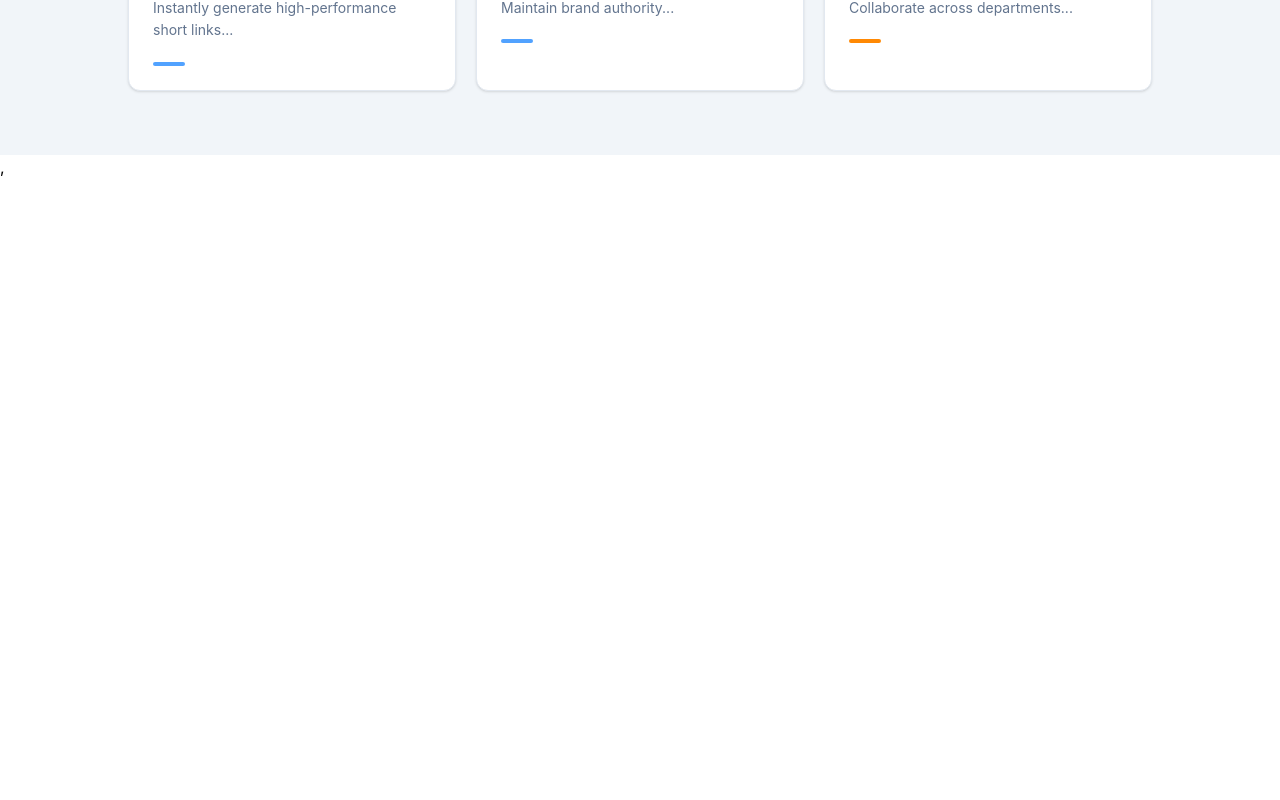
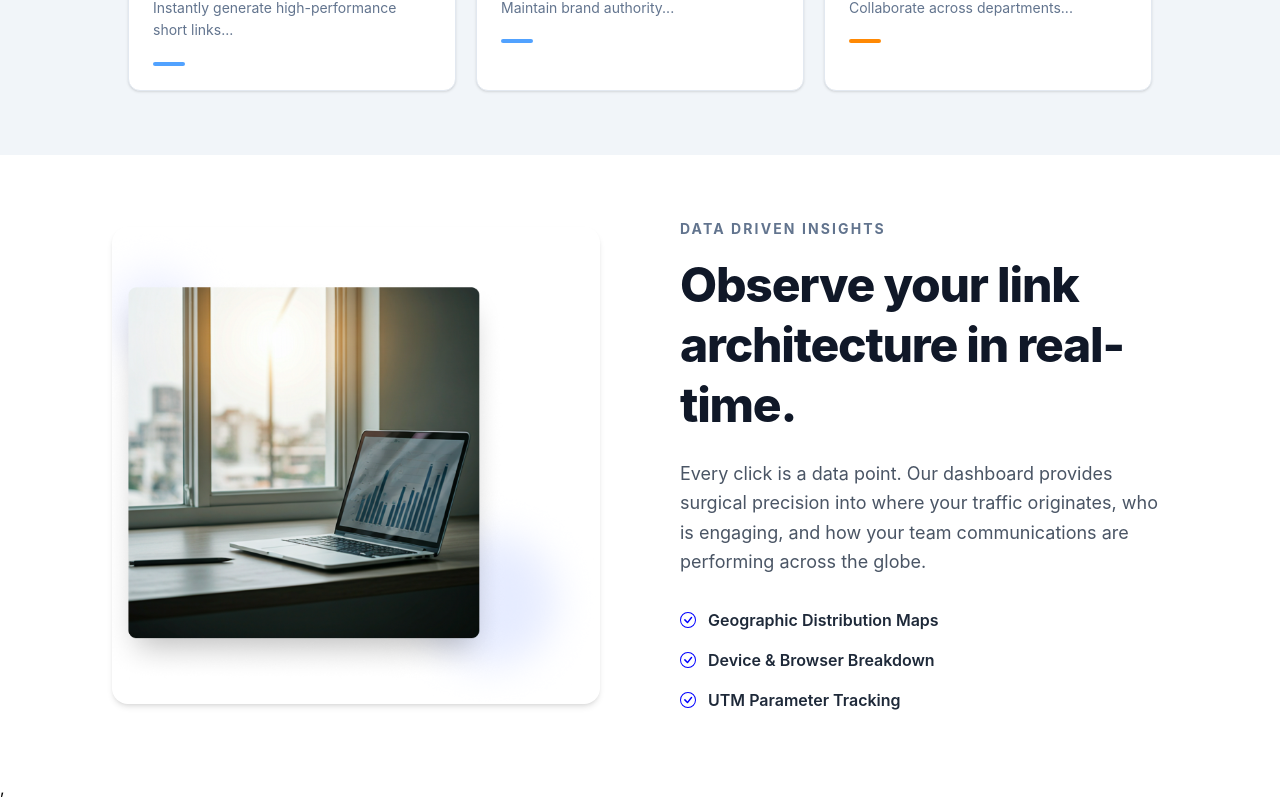
Before and after one commit to AbiPasundan/sortlink, a React (Vite) app in the folder frontend/: page / in a window 1280 px wide. Shown: the part 812-1612 px from the top of the page. Before the commit the page ends 991 px from the top, so only its background shows below. Built offline with nearby package versions, Linux system fonts and the light colour scheme.

Commit message:
feat: create datainsight component for landing page

```diff
--- /dev/null
+++ b/frontend/src/components/dashboard/DataInsight.jsx
@@ -0,0 +1,48 @@
+import { BsCheckCircle } from "react-icons/bs";
+import DataInsightImg from "#/assets/img/datainsight.png";
+
+function FeatureItem({ text }) {
+    return (
+        <li className="flex items-center gap-3">
+            <BsCheckCircle color="blue" />
+            <span className="text-gray-800 font-semibold">{text}</span>
+        </li>
+    );
+};
+
+export default function DataInsight() {
+    return (
+        <section className="max-w-6xl mx-auto px-6 py-16 md:px-12">
+            <div className="flex flex-col md:flex-row items-center gap-12 lg:gap-20">
+
+                <div className="w-full md:w-1/2">
+                    <img src={DataInsightImg} alt="Dashboard statistik pada laptop" className="w-full h-auto rounded-2xl shadow-md object-cover" />
+                </div>
+
+                <div className="w-full md:w-1/2 flex flex-col justify-center">
+
+                    <span className="text-sm font-bold tracking-[0.15em] text-slate-500 uppercase mb-4">
+                        Data Driven Insights
+                    </span>
+
+                    <h2 className="text-4xl lg:text-5xl font-extrabold text-gray-900 leading-tight mb-6 tracking-tight">
+                        Observe your link architecture in real-time.
+                    </h2>
+
+                    <p className="text-lg text-gray-600 mb-8 leading-relaxed">
+                        Every click is a data point. Our dashboard provides surgical precision into
+                        where your traffic originates, who is engaging, and how your team
+                        communications are performing across the globe.
+                    </p>
+
+                    <ul className="space-y-4">
+                        <FeatureItem text="Geographic Distribution Maps" />
+                        <FeatureItem text="Device & Browser Breakdown" />
+                        <FeatureItem text="UTM Parameter Tracking" />
+                    </ul>
+
+                </div>
+            </div>
+        </section>
+    );
+};
--- a/frontend/src/pages/LandingPage.jsx
+++ b/frontend/src/pages/LandingPage.jsx
@@ -1,6 +1,7 @@
 import Navbar from "#/components/Navbar";
 import Hero from "#/components/dashboard/Hero";
 import Card from "#/components/dashboard/Card";
+import DataInsight from "#/components/dashboard/DataInsight";
 
 export default function LandingPage() {
   return (
@@ -8,6 +9,7 @@ export default function LandingPage() {
         <Navbar />
         <Hero />
         <Card />
+        <DataInsight />
     </div>
   )
 }
```
Also changed, not shown: frontend/src/assets/img/datainsight.png (added).
